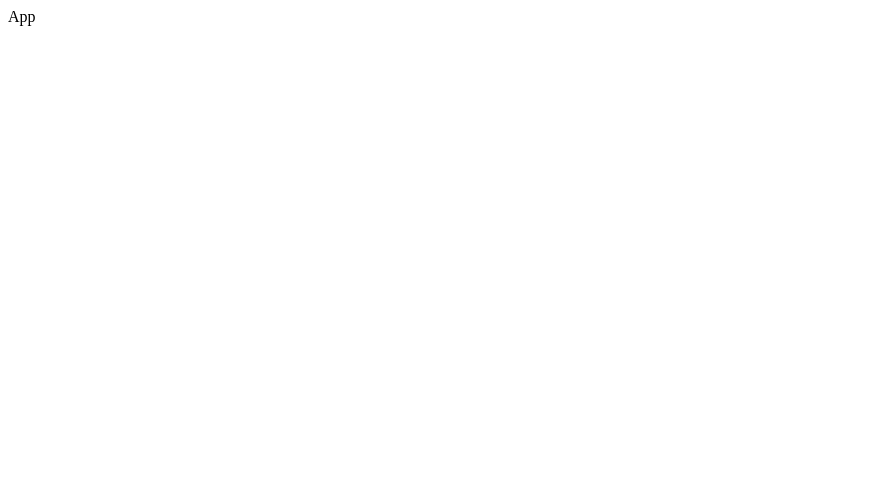
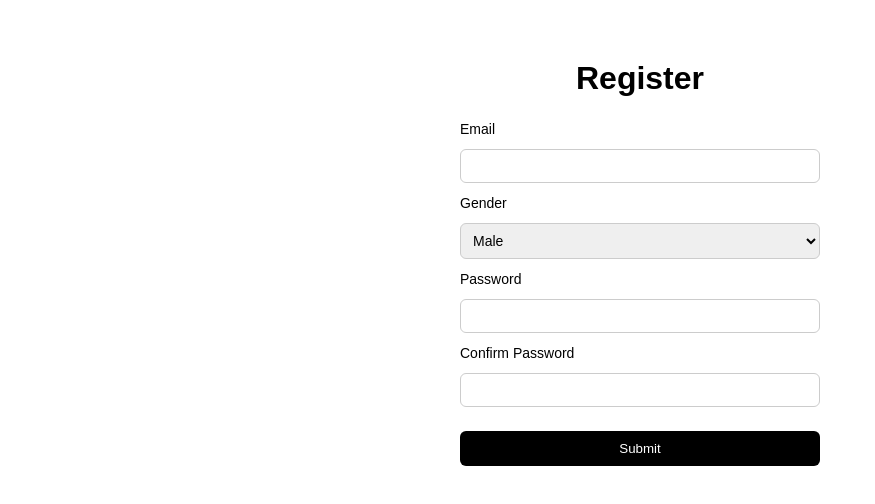
Before and after one commit to time1043/web-ts-demo, a React (Vite) app: page / in a window 1280 px wide. Shown: the top 504 px of the page, without its empty margins (0-875 px from the left). Built offline with nearby package versions, Linux system fonts and the light colour scheme.

Commit message:
intro react ts

```diff
--- a/src/App.tsx
+++ b/src/App.tsx
@@ -1,3 +1,61 @@
+import { useState } from "react";
+
 export default function App() {
-  return <div>App</div>;
+  // const [email, setEmail] = useState(""); // infer the type from the initial value
+  const [email, setEmail] = useState<string>(""); // generic type annotation
+  const [password, setPassword] = useState<string>("");
+  const [confirmPassword, setConfirmPassword] = useState<string>("");
+  const [gender, setGender] = useState<string>("male");
+
+  return (
+    <main>
+      <h1>Register</h1>
+
+      <form>
+        <label htmlFor="email">Email</label>
+        <input
+          type="email"
+          id="email"
+          name="email"
+          value={email}
+          onChange={(e) => setEmail(e.target.value)}
+        />
+
+        <label htmlFor="gender">Gender</label>
+        <select
+          name="gender"
+          id="gender"
+          value={gender}
+          onChange={(e) => setGender(e.target.value)}
+        >
+          <option value="" disabled>
+            Choose your gender
+          </option>
+          <option value="male">Male</option>
+          <option value="female">Female</option>
+          <option value="other">Other</option>
+        </select>
+
+        <label htmlFor="password">Password</label>
+        <input
+          type="password"
+          id="password"
+          name="password"
+          value={password}
+          onChange={(e) => setPassword(e.target.value)}
+        />
+
+        <label htmlFor="confirmPassword">Confirm Password</label>
+        <input
+          type="password"
+          id="confirmPassword"
+          name="confirmPassword"
+          value={confirmPassword}
+          onChange={(e) => setConfirmPassword(e.target.value)}
+        />
+
+        <button type="submit">Submit</button>
+      </form>
+    </main>
+  );
 }
--- a/src/index.css
+++ b/src/index.css
@@ -0,0 +1,42 @@
+main {
+  max-width: 360px;
+  margin: 60px auto;
+  font-family: sans-serif;
+}
+
+h1 {
+  text-align: center;
+  margin-bottom: 24px;
+}
+
+form {
+  display: flex;
+  flex-direction: column;
+  gap: 12px;
+}
+
+label {
+  font-size: 14px;
+}
+
+input,
+select {
+  padding: 8px;
+  border: 1px solid #ccc;
+  border-radius: 6px;
+  font-size: 14px;
+}
+
+button {
+  margin-top: 12px;
+  padding: 10px;
+  border: none;
+  border-radius: 6px;
+  background: black;
+  color: white;
+  cursor: pointer;
+}
+
+button:hover {
+  opacity: 0.9;
+}
```
